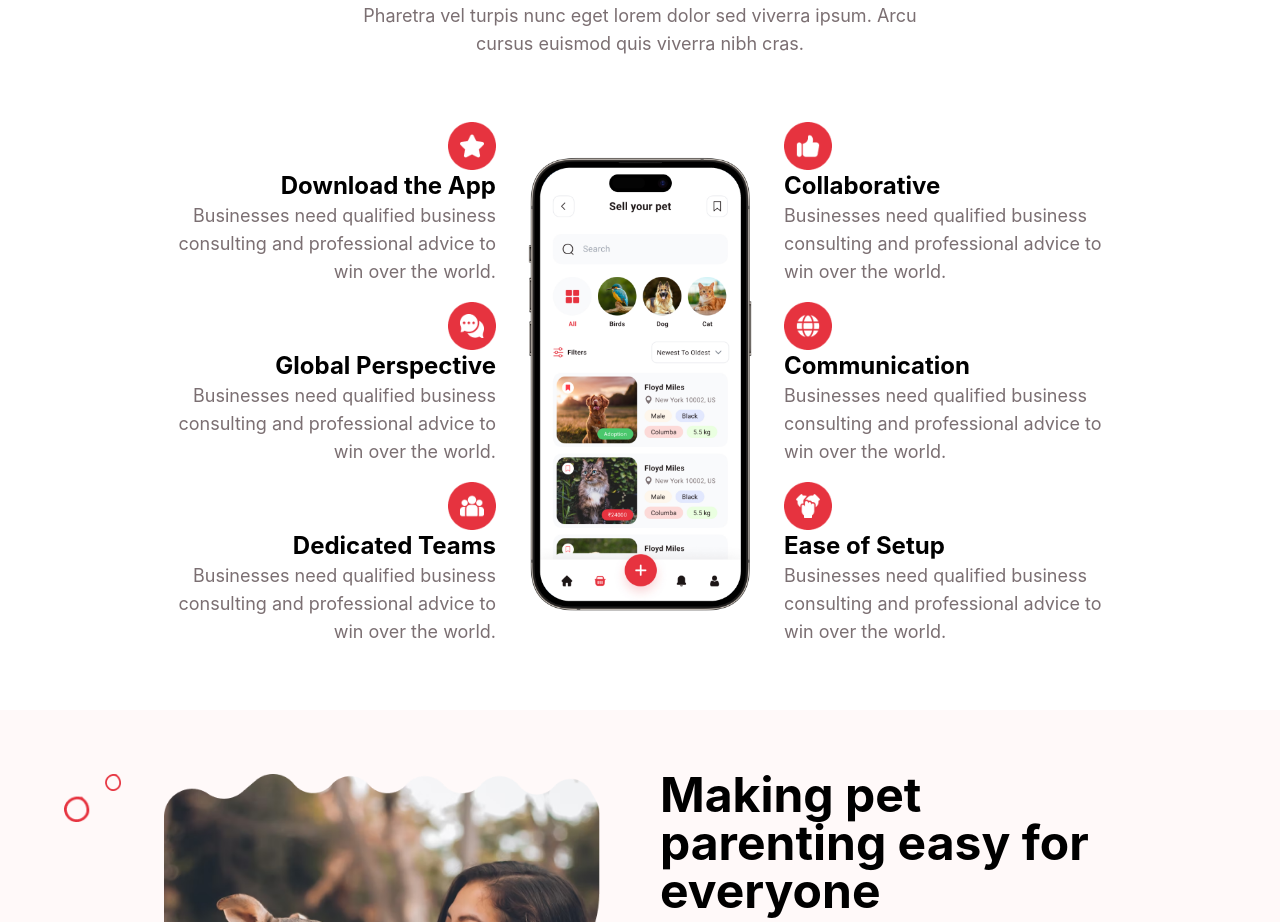
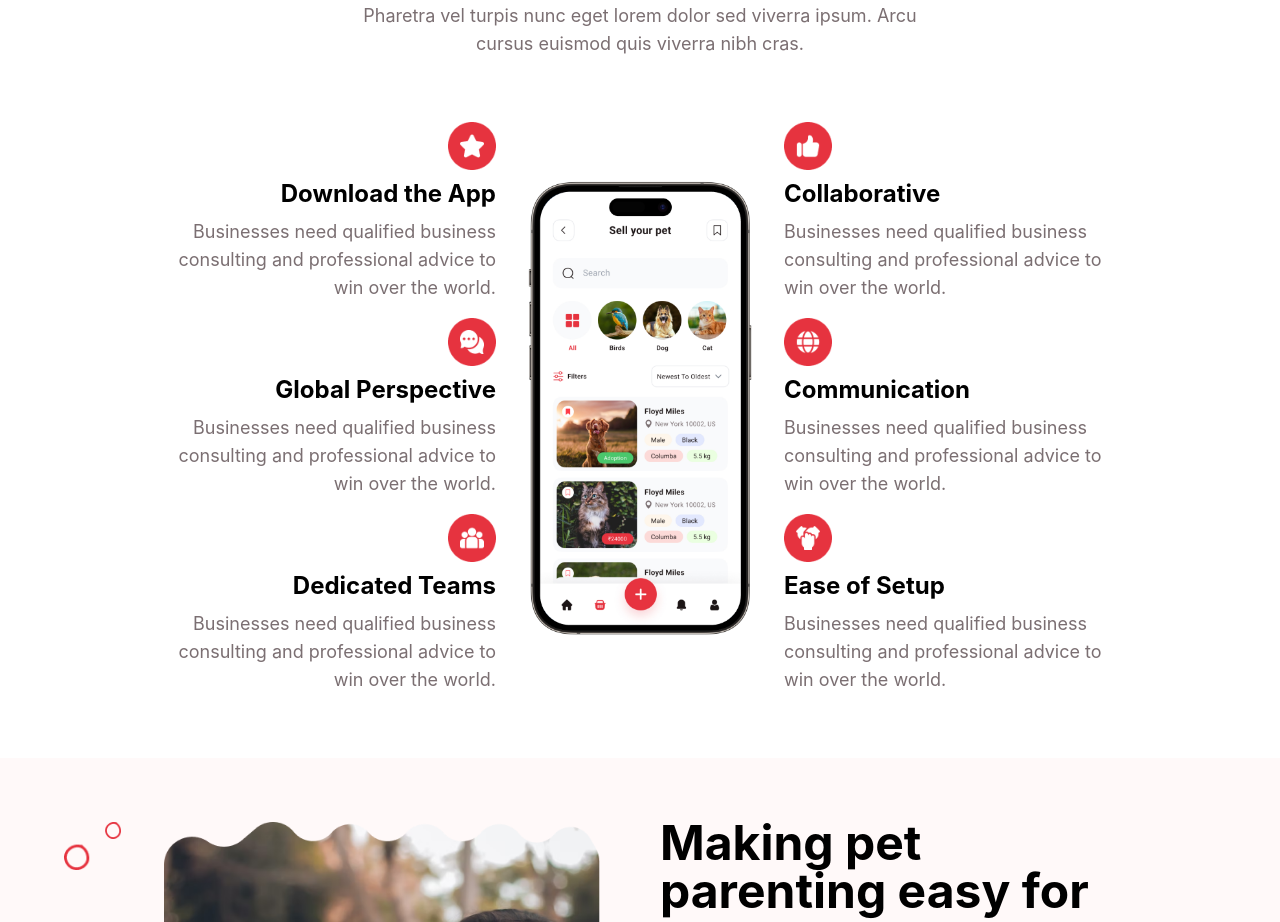
Before and after one commit to dhanush788/petbey, a React (Create React App) app: page / in a window 1280 px wide. Shown: the part 3280-4202 px from the top of the page. Built offline with nearby package versions, Linux system fonts and the light colour scheme.

Commit message:
padding changes

```diff
--- a/src/components/Hero/Hero4.js
+++ b/src/components/Hero/Hero4.js
@@ -33,7 +33,7 @@ const cardDetails = [{
 
 const card = (title, description, icon,check,key) => {
   return (
-    <div className={`flex h- flex-col max-w-xl text-left ${check && 'md:text-right md:items-end'}`} key={key}>
+    <div className={`flex h- flex-col max-w-xl text-left ${check && 'md:text-right md:items-end'} gap-2`} key={key}>
       <img src={icon} alt="icon" className='h-12 w-12' />
       <p className={`${styles.heroSubHeadText}`}>{title}</p>
       <p className={`${styles.heroSubText}`}>{description}</p>
```
